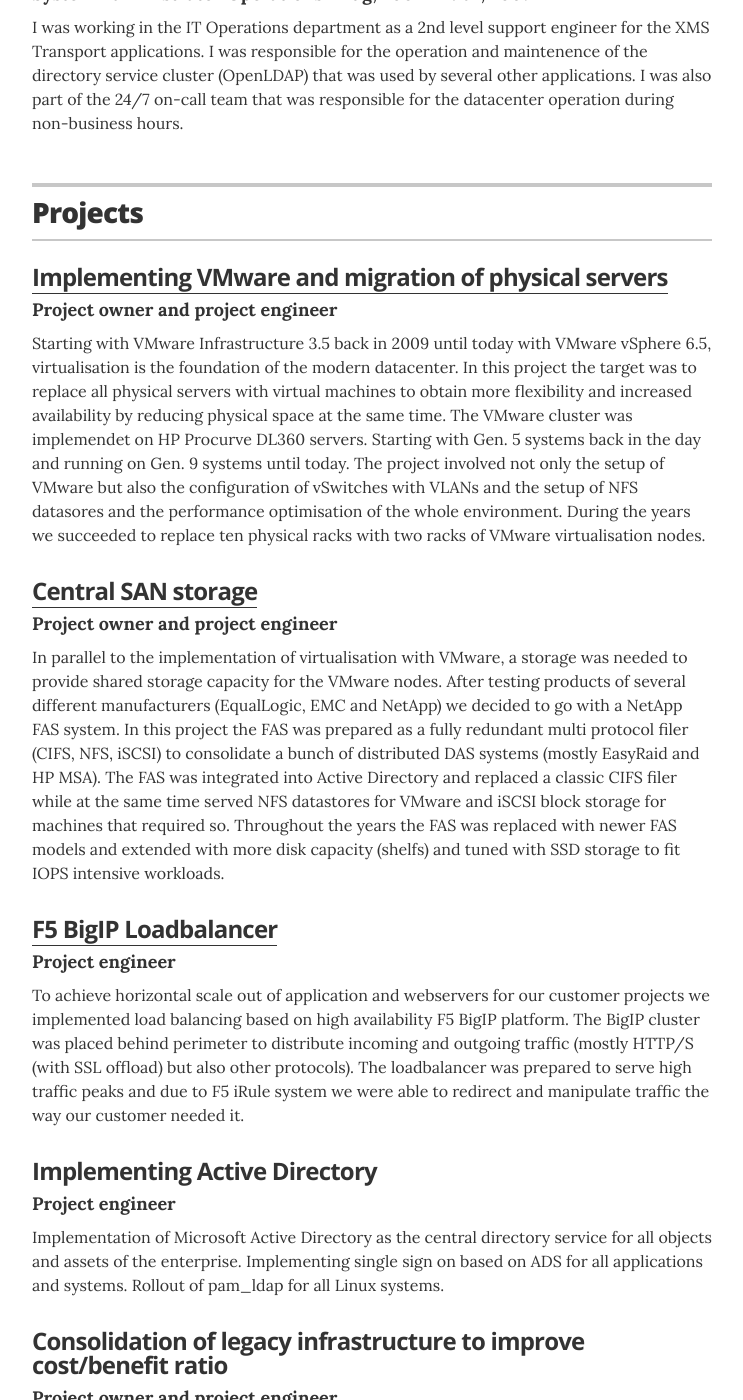
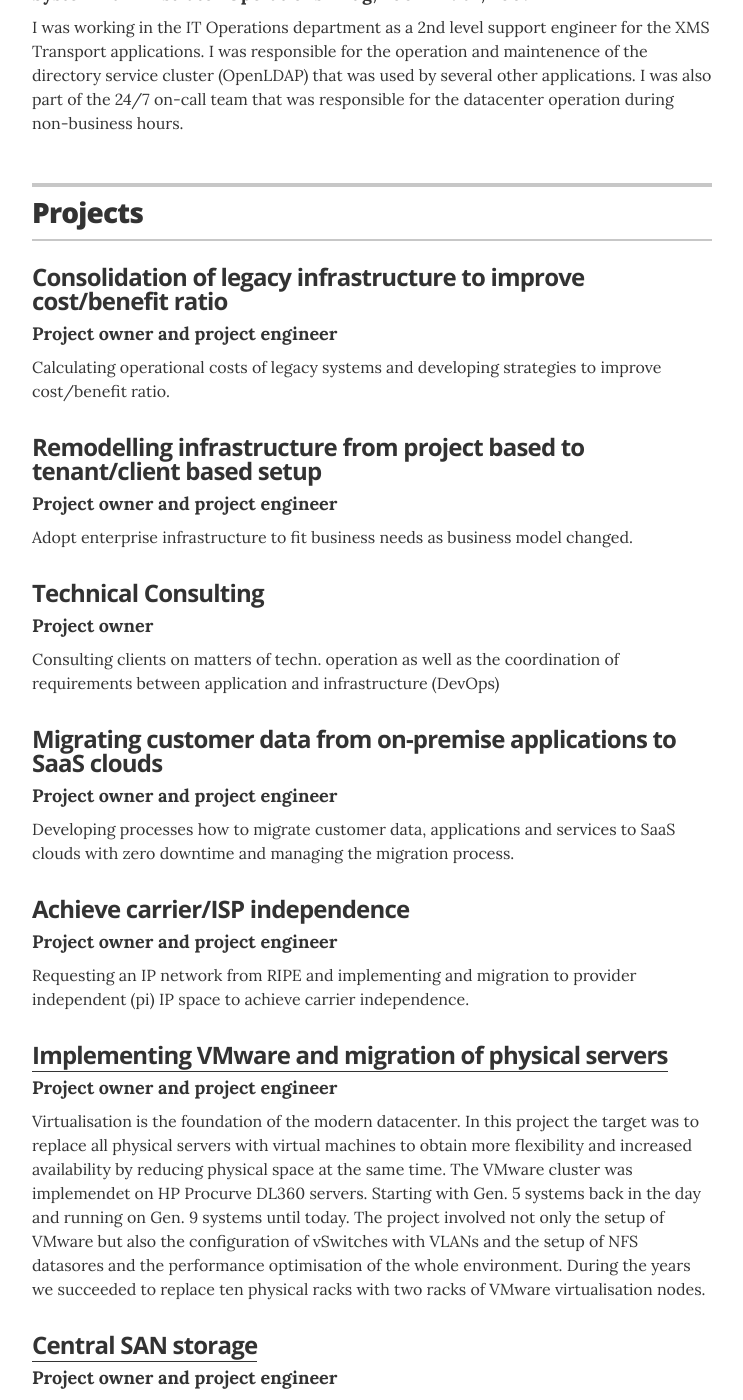
Before and after one commit to lostops/lostops.github.io, a Jekyll site: the page built from index.html, in a window 1280 px wide and 1400 px high, scrolled down 1352 px. Shown: the whole window, without its empty margins (268-1011 px from the left). Built offline with Jekyll 4.4.1, drawn with Linux system fonts in a browser that asks for light colours; some of the changed text lies outside the part shown.

Commit message:
Update projects.yml

```diff
--- a/_data/projects.yml
+++ b/_data/projects.yml
@@ -1,12 +1,37 @@
 # Projects
 # uncomment the urls if you wish to display them, and add your own URL
+
+# Consolidation of legacy infrastructure to increase efficiency and improve cost/benefit ratio
+- project: Consolidation of legacy infrastructure to improve cost/benefit ratio
+  role: Project owner and project engineer
+  description: Calculating operational costs of legacy systems and developing strategies to improve cost/benefit ratio.
+
+ # Remodelling infrastructure from project based to tenant/client based setup
+- project: Remodelling infrastructure from project based to tenant/client based setup
+  role: Project owner and project engineer
+  description: Adopt enterprise infrastructure to fit business needs as business model changed.
+
+ # Consulting and audit of subsidiaries on matters of techn. operation as well as the coordination of requirements between application and infrastructure
+- project: Technical Consulting
+  role: Project owner
+  description: Consulting clients on matters of techn. operation as well as the coordination of requirements between application and infrastructure (DevOps)
+
+# Migrating customer data from on-premise applications to SaaS clouds
+- project: Migrating customer data from on-premise applications to SaaS clouds
+  role: Project owner and project engineer
+  description: Developing processes how to migrate customer data, applications and services to SaaS clouds with zero downtime and managing the migration process.
+
+# Introduction and migration to PI IP Space to achieve carrier independence
+- project: Achieve carrier/ISP independence
+  role: Project owner and project engineer
+  description: Requesting an IP network from RIPE and implementing and migration to provider independent (pi) IP space to achieve carrier independence.
 
 # Implementing VMware virtualisation and migration of native systems
 - project: Implementing VMware and migration of physical servers
   role: Project owner and project engineer
   duration:
   url: "https://www.vmware.com/de/products/vsphere.html"
-  description: Starting with VMware Infrastructure 3.5 back in 2009 until today with VMware vSphere 6.5, virtualisation is the foundation of the modern datacenter. In this project the target was to replace all physical servers with virtual machines to obtain more flexibility and increased availability by reducing physical space at the same time. The VMware cluster was implemendet on HP Procurve DL360 servers. Starting with Gen. 5 systems back in the day and running on Gen. 9 systems until today. The project involved not only the setup of VMware but also the configuration of vSwitches with VLANs and the setup of NFS datasores and the performance optimisation of the whole environment. During the years we succeeded to replace ten physical racks with two racks of VMware virtualisation nodes.
+  description: Virtualisation is the foundation of the modern datacenter. In this project the target was to replace all physical servers with virtual machines to obtain more flexibility and increased availability by reducing physical space at the same time. The VMware cluster was implemendet on HP Procurve DL360 servers. Starting with Gen. 5 systems back in the day and running on Gen. 9 systems until today. The project involved not only the setup of VMware but also the configuration of vSwitches with VLANs and the setup of NFS datasores and the performance optimisation of the whole environment. During the years we succeeded to replace ten physical racks with two racks of VMware virtualisation nodes.
 
 # Implementing of central SAN storage and migration of distributed data
 - project: Central SAN storage
@@ -22,33 +47,14 @@
   url: "https://f5.com/de/products/big-ip"
   description: To achieve horizontal scale out of application and webservers for our customer projects we implemented load balancing based on high availability F5 BigIP platform. The BigIP cluster was placed behind perimeter to distribute incoming and outgoing traffic (mostly HTTP/S (with SSL offload) but also other protocols). The loadbalancer was prepared to serve high traffic peaks and due to F5 iRule system we were able to redirect and manipulate traffic the way our customer needed it.
 
+# Building helpdesk infrastructure with 1st and 2nd level support and development of associated organisational processes
+- project: Building a Helpdesk and develop associated organisational processes
+  role: Project owner and project engineer
+  description: Building a Helpdesk infrastructure with 1st and 2nd level support and development of associated organisational processes incl. a 24/7 on-call service.
+
   # Introduction of Active Directory and integration into existing infrastructure to enable SSO
 - project: Implementing Active Directory
   role: Project engineer
   duration:
   # url: "#"
   description: Implementation of Microsoft Active Directory as the central directory service for all objects and assets of the enterprise. Implementing single sign on based on ADS for all applications and systems. Rollout of pam_ldap for all Linux systems.
-
- # Consolidation of legacy infrastructure to increase efficiency and improve cost/benefit ratio
-- project: Consolidation of legacy infrastructure to improve cost/benefit ratio
-  role: Project owner and project engineer
-
- # Remodelling infrastructure from project based to tenant/client based setup
-- project: Remodelling infrastructure from project based to tenant/client based setup
-  role: Project owner and project engineer
-
- # Consulting and audit of subsidiaries on matters of techn. operation as well as the coordination of requirements between application and infrastructure
-- project: Consulting clients on matters of techn. operation as well as the coordination of requirements between application and infrastructure (DevOps)
-  role: Project owner
-
- # Building helpdesk infrastructure with 1st and 2nd level support and development of associated organisational processes
-- project: Building helpdesk infrastructure with 1st and 2nd level support and development of associated organisational processes
-  role: Project owner and project engineer
-
- # Introduction and migration to PI IP Space to achieve carrier independence
-- project: Implementing and migration to PI IP space to achieve carrier independence
-  role: Project owner and project engineer
-
- # Migrating customer data from on-premise applications to SaaS clouds
-- project: Migrating customer data from on-premise applications to SaaS clouds
-  role: Project owner and project engineer
```
